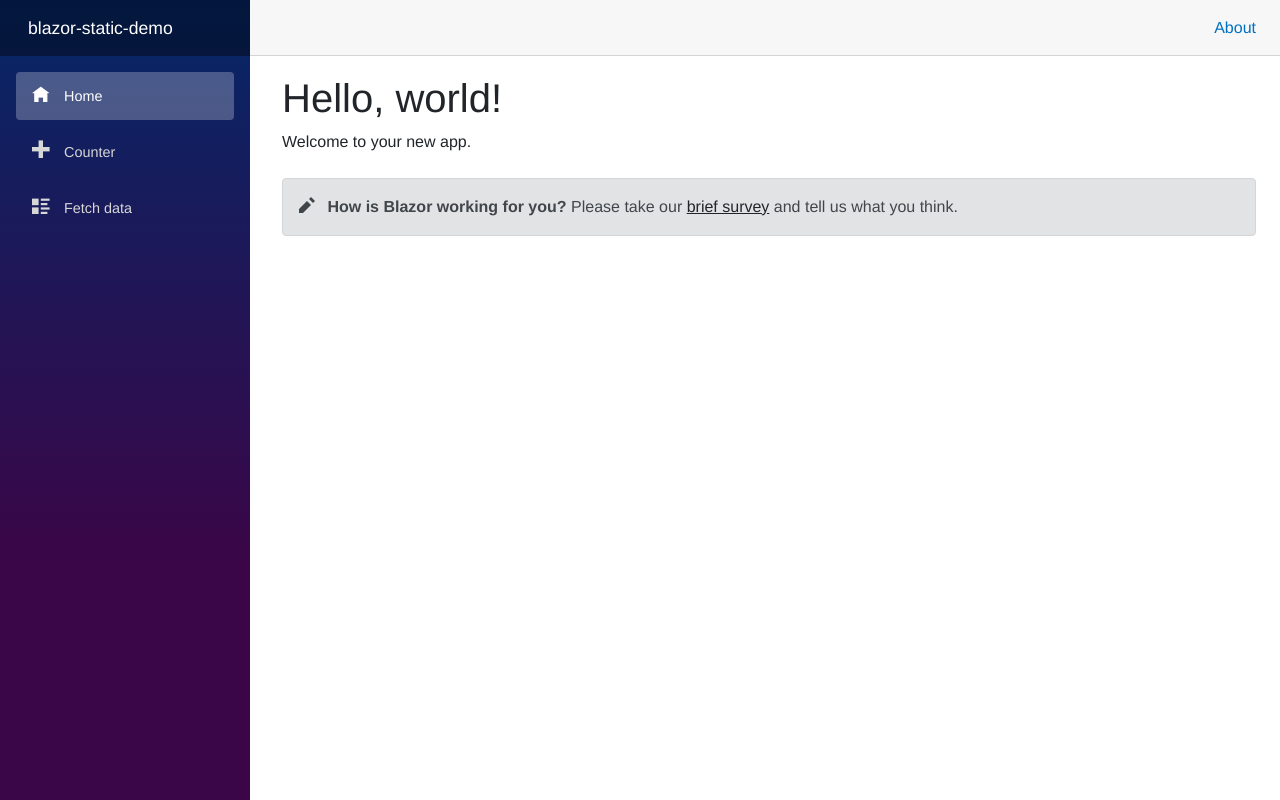
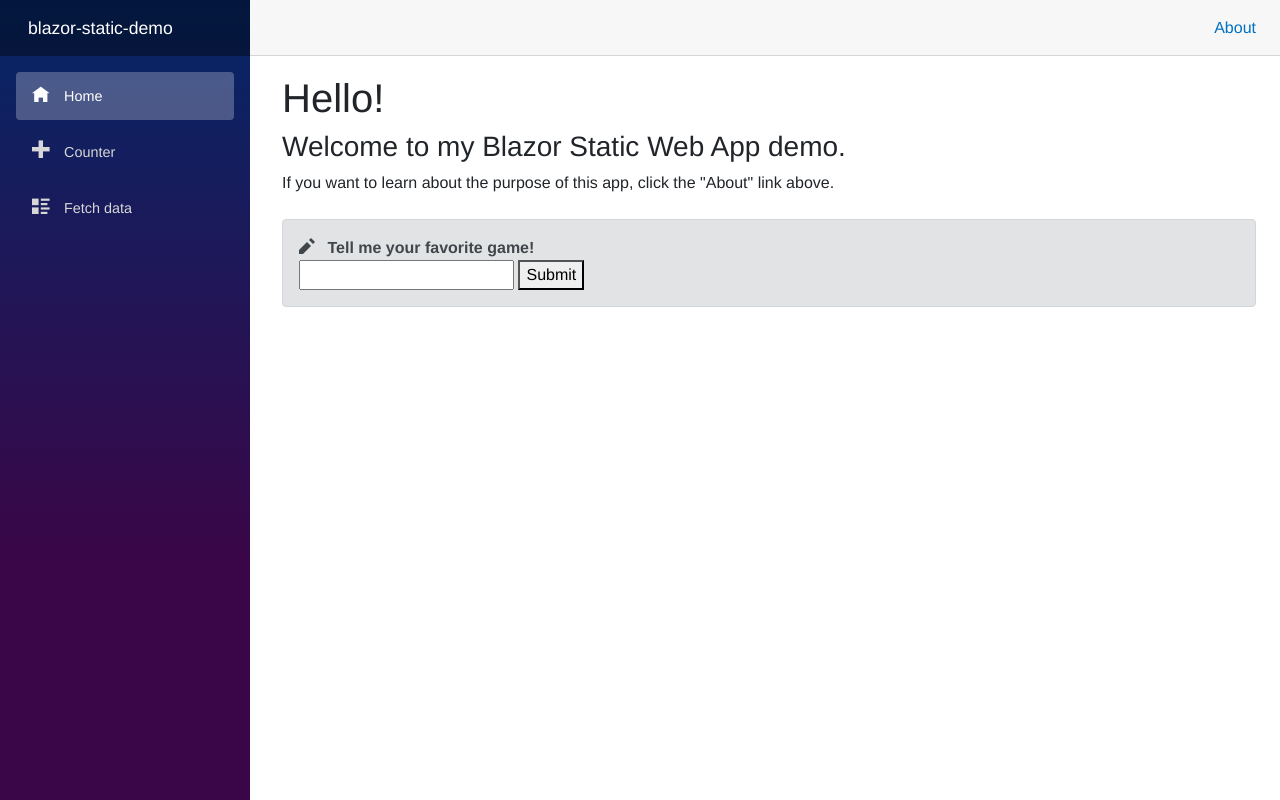
Before and after one commit to jvavrik/blazor-static-web-app-demo, an ASP.NET Core app: page / in a window 1280 px wide. Run offline with ASP.NET Core 8, Linux system fonts and the light colour scheme; style sheets or scripts are compiled from the project's sources.

Commit message:
adding simple form with console logging

```diff
--- a/blazor-static-demo/Pages/Index.razor
+++ b/blazor-static-demo/Pages/Index.razor
@@ -1,9 +1,11 @@
 @page "/"
 
-<PageTitle>Index</PageTitle>
+<PageTitle>Home</PageTitle>
 
-<h1>Hello, world!</h1>
+<h1>Hello!</h1>
 
-Welcome to your new app.
+<h3>Welcome to my Blazor Static Web App demo.</h3>
 
-<SurveyPrompt Title="How is Blazor working for you?" />
+<p>If you want to learn about the purpose of this app, click the "About" link above.</p>
+
+<Form Title="Tell me your favorite game!" />
--- /dev/null
+++ b/blazor-static-demo/Shared/Form.razor
@@ -0,0 +1,31 @@
+
+@using Microsoft.Extensions.Logging
+@inject ILogger<Form> Logger
+
+<div class="alert alert-secondary mt-4">
+    <span class="oi oi-pencil me-2" aria-hidden="true"></span>
+    <strong>@Title</strong>
+
+    <EditForm Model="@GameModel" OnValidSubmit="@OnValidSubmit" OnInvalidSubmit="@OnInvalidSubmit">
+        <DataAnnotationsValidator/>
+        <InputText id="title" @bind-Value="GameModel.Title"/>
+        <button type="submit">Submit</button>
+    </EditForm>
+
+</div>
+
+@code {
+
+    private GameModel GameModel = new();
+
+    [Parameter]
+    public string? Title { get; set; }
+
+    private void OnValidSubmit(){
+        Logger.LogInformation(GameModel.Title);
+    }
+
+    private void OnInvalidSubmit(){
+        Logger.LogInformation(GameModel.Title);
+    }
+}
--- a/blazor-static-demo/Shared/MainLayout.razor
+++ b/blazor-static-demo/Shared/MainLayout.razor
@@ -7,7 +7,7 @@
 
     <main>
         <div class="top-row px-4">
-            <a href="https://docs.microsoft.com/aspnet/" target="_blank">About</a>
+            <a href="https://github.com/jvavrik/blazor-static-web-app-demo#readme" target="_blank">About</a>
         </div>
 
         <article class="content px-4">
```
Also changed, not shown: blazor-static-demo/Shared/Models/GameModel.cs (added, +8 -0 lines).
